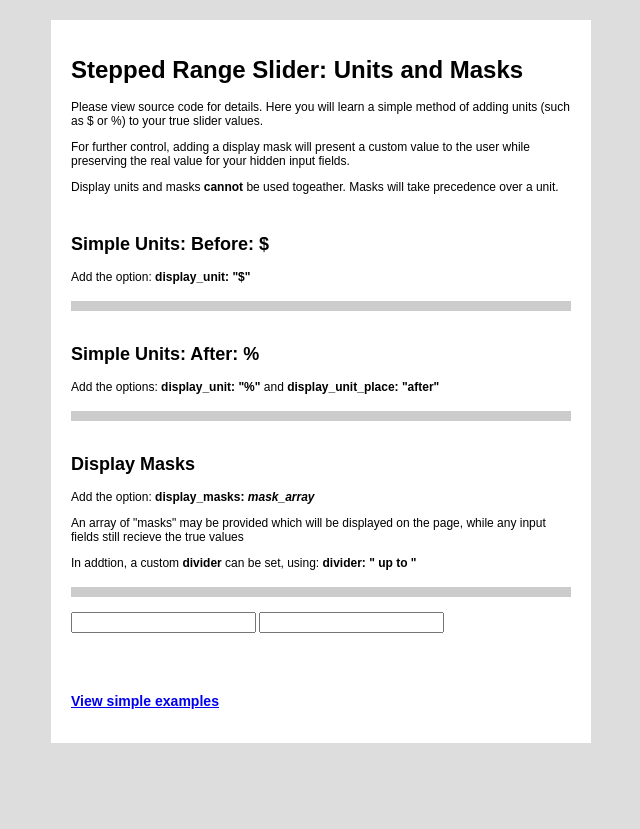
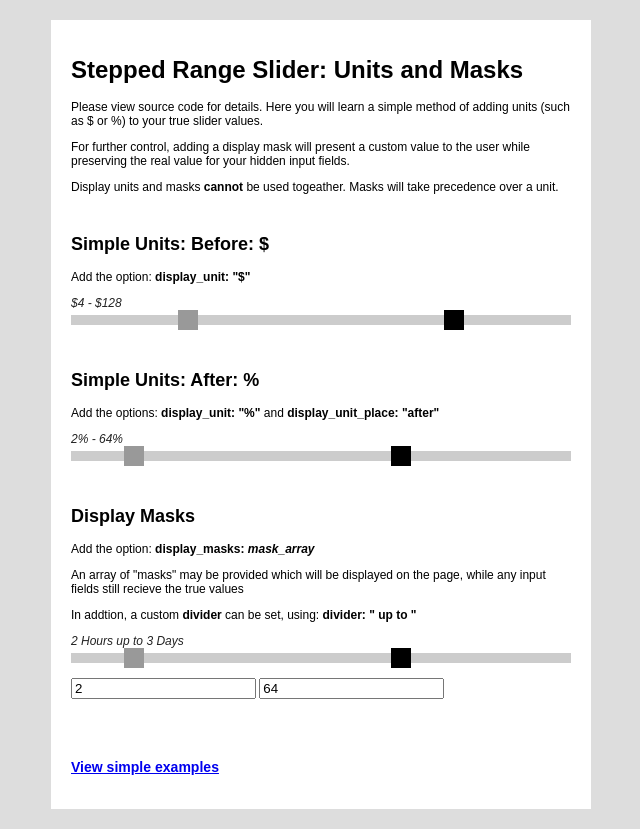
Before and after one commit to blake-simpson/SteppedRangeSlider, a plain HTML site: page examples/masks.html in a window 1280 px wide. Shown: the whole page, without its empty margins (319-959 px from the left). Before the commit the page ends 800 px from the top, so only its background shows below. Drawn offline with Linux system fonts and the light colour scheme.

Commit message:
Set to real file name and update references

```diff
--- a/examples/masks.html
+++ b/examples/masks.html
@@ -9,7 +9,7 @@
 
   <script src="../lib/jquery-1.6.2.min.js"></script>
   <script src="../lib/jquery-ui-1.8.15.custom.min.js"></script>
-  <script src="../src/SteppedRangeSlider.jquery.js"></script>
+  <script src="../src/steppedRangeSlider.jquery.js"></script>
 </head>
 
 <body>
```
Also changed, not shown: examples/simple.html (+1 -1 lines), src/steppedRangeSlider.jquery.js (renamed from src/teppedRangeSlider.jquery.js), src/steppedRangeSlider.min.jquery.js (renamed from src/teppedRangeSlider.min.jquery.js).
